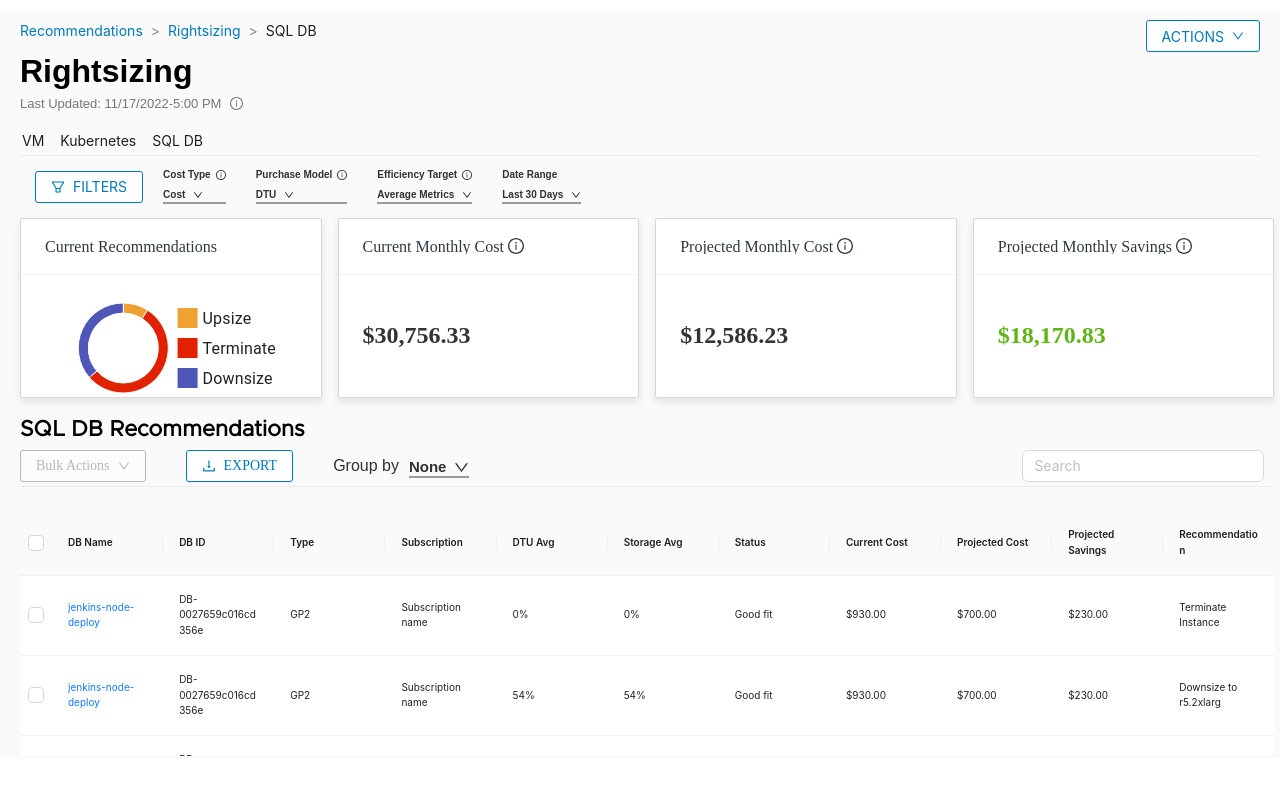
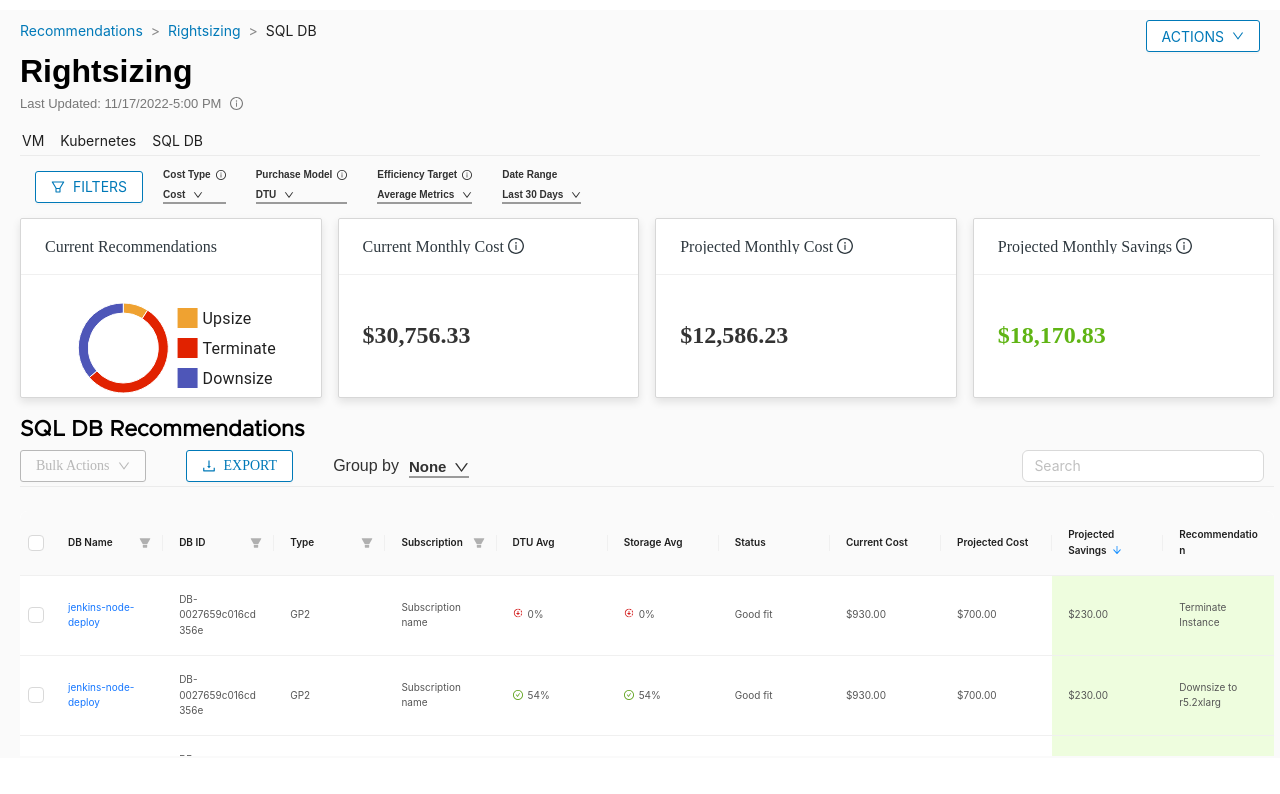
Before and after one commit to gulsevim-blbl/RightsizingServices, a React (Create React App) app: page / in a window 1280 px wide. Shown: the top 794 px of the page. Built offline with nearby package versions, Linux system fonts and the light colour scheme; a web font is replaced by a local one.

Commit message:
data grid

```diff
--- a/package.json
+++ b/package.json
@@ -4,6 +4,7 @@
   "private": true,
   "dependencies": {
     "@ant-design/charts": "^2.1.1",
+    "@ant-design/icons": "^5.3.7",
     "@antv/g2": "^5.1.20",
     "@antv/util": "^3.3.7",
     "@emotion/react": "^11.11.4",
@@ -24,6 +25,7 @@
     "react": "^18.3.1",
     "react-apexcharts": "^1.4.1",
     "react-dom": "^18.3.1",
+    "react-icons": "^5.2.1",
     "react-router-dom": "^6.23.1",
     "react-scripts": "5.0.1",
     "recharts": "^2.12.7",
--- a/src/component/Table.tsx
+++ b/src/component/Table.tsx
@@ -1,6 +1,8 @@
 import React, { useState, useEffect } from 'react';
 import { Divider, Table as AntdTable } from 'antd';
-import type { TableColumnsType } from 'antd';
+import type { TableColumnsType, TableProps } from 'antd';
+import { CheckCircleOutlined, ArrowDownOutlined } from '@ant-design/icons';
+import { MdDownloading } from "react-icons/md";
 import "./table.css";
 
 interface DataType {
@@ -22,27 +24,102 @@ const columns: TableColumnsType<DataType> = [
   {
     title: 'DB Name',
     dataIndex: 'dbname',
+
     render: (text: string) => <a>{text}</a>,
+    filters: [
+        {
+          text: 'jenkins-node-deploy',
+          value: 'jenkins-node-deploy',
+        },
+
+      ],
+      onFilter: (value, record) => record.dbname.indexOf(value as string) === 0,
   },
   {
     title: 'DB ID',
+    showSorterTooltip: { target: 'full-header' },
     dataIndex: 'dbid',
+    filters: [
+        {
+          text: 'DB-0027659c016cd356e',
+          value: 'DB-0027659c016cd356e',
+        },
+
+      ],
+      onFilter: (value, record) => record.dbname.indexOf(value as string) === 0,
   },
   {
     title: 'Type',
+    showSorterTooltip: { target: 'full-header' },
     dataIndex: 'type',
+    filters: [
+        {
+          text: 'GP',
+          value: 'GP2',
+        },
+
+      ],
+      onFilter: (value, record) => record.dbname.indexOf(value as string) === 0,
   },
   {
     title: 'Subscription',
+    showSorterTooltip: { target: 'full-header' },
     dataIndex: 'subscription',
+    filters: [
+        {
+          text: 'Subscription name',
+          value: 'Subscription name',
+        },
+
+      ],
+      onFilter: (value, record) => record.dbname.indexOf(value as string) === 0,
   },
   {
     title: 'DTU Avg',
+    showSorterTooltip: { target: 'full-header' },
     dataIndex: 'dtuAvg',
+    render: (text: string, record: DataType) => {
+        if (['0', '2', '5', '6', '7', '8', '9'].includes(record.key.toString())) {
+          return (
+            <>
+              <MdDownloading style={{ color: '#D42020' }} />
+              <span style={{ marginLeft: '5px' }}>{text}</span>
+            </>
+          );
+        } else if (['1', '3', '4', '10'].includes(record.key.toString())) {
+          return (
+            <>
+              <CheckCircleOutlined style={{ color: '#62A420' }} />
+              <span style={{ marginLeft: '5px' }}>{text}</span>
+            </>
+          );
+        } else {
+          return text;
+        }
+      }
   },
   {
     title: 'Storage Avg',
     dataIndex: 'storageAvg',
+    render: (text: string, record: DataType) => {
+        if (['0', '2', '5', '6', '7', '8', '9'].includes(record.key.toString())) {
+          return (
+            <>
+              <MdDownloading style={{ color: '#D42020' }} />
+              <span style={{ marginLeft: '5px' }}>{text}</span>
+            </>
+          );
+        } else if (['1', '3', '4', '10'].includes(record.key.toString())) {
+          return (
+            <>
+              <CheckCircleOutlined style={{ color: '#62A420' }} />
+              <span style={{ marginLeft: '5px' }}>{text}</span>
+            </>
+          );
+        } else {
+          return text;
+        }
+      }
   },
   {
     title: 'Status',
@@ -57,22 +134,29 @@ const columns: TableColumnsType<DataType> = [
     dataIndex: 'projectedCost',
   },
   {
-    title: 'Projected Savings',
+    title: (
+      <>
+        <span style={{ marginRight: '5px' }}>Projected Savings</span>
+        <ArrowDownOutlined style={{ color: '#1890ff' }} />
+      </>
+    ),
     dataIndex: 'projectedSavings',
+    className: 'projectedSavings'
   },
   {
     title: 'Recommendation',
     dataIndex: 'recommendation',
+    className: 'recommendation'
   },
 ];
 
-// rowSelection object indicates the need for row selection
+
 const rowSelection = {
   onChange: (selectedRowKeys: React.Key[], selectedRows: DataType[]) => {
     console.log(`selectedRowKeys: ${selectedRowKeys}`, 'selectedRows: ', selectedRows);
   },
   getCheckboxProps: (record: DataType) => ({
-    disabled: record.dbname === 'Disabled User', // Column configuration not to be checked
+    disabled: record.dbname === 'Disabled User',
     name: record.dbname,
   }),
 };
@@ -88,6 +172,10 @@ const Table = () => {
       .catch(error => console.error('Error fetching data:', error));
   }, []);
 
+  const onChange: TableProps<DataType>['onChange'] = (pagination, filters, sorter, extra) => {
+    console.log('params', pagination, filters, sorter, extra);
+  };
+
   return (
     <div className='table'>
       <Divider />
@@ -98,8 +186,9 @@ const Table = () => {
         }}
         columns={columns}
         dataSource={data}
-        pagination={false} // Sayfalandırmayı devre dışı bırak
-        scroll={{ y: 180 }} // Dikey kaydırma özelliği ekle, yükseklik 300px olarak ayarlandı
+        pagination={false}
+        scroll={{ y: 180 }}
+        onChange={onChange}
       />
     </div>
   );
--- a/src/component/table.css
+++ b/src/component/table.css
@@ -1,12 +1,25 @@
-.table{
+.table {
     margin-top: -40px;
+  }
 
-}
-.ant-table-row {
-  height: 30px; /* Satır yüksekliğini ayarlar */
-}
+  .ant-table-cell {
+    height: 40px; /* Örnek bir yükseklik değeri */
+  }
 
-.ant-table-cell {
-  padding: 8px; /* Hücre içi boşluğu küçültür */
-  font-size: 10px; /* Yazı boyutunu küçültür */
-}
+  .ant-table-header th {
+    height: 40px; /* Örnek bir yükseklik değeri */
+  }
+
+  .ant-table-cell {
+    padding: 4px;
+    font-size: 10px;
+    color: #565656;
+  }
+
+  .projectedSavings {
+    background-color: #abf25b33;
+  }
+
+  .recommendation {
+    background-color: #abf25b33;
+  }
```
Also changed, not shown: 1 other file (tests, documents, lock files or other folders).
